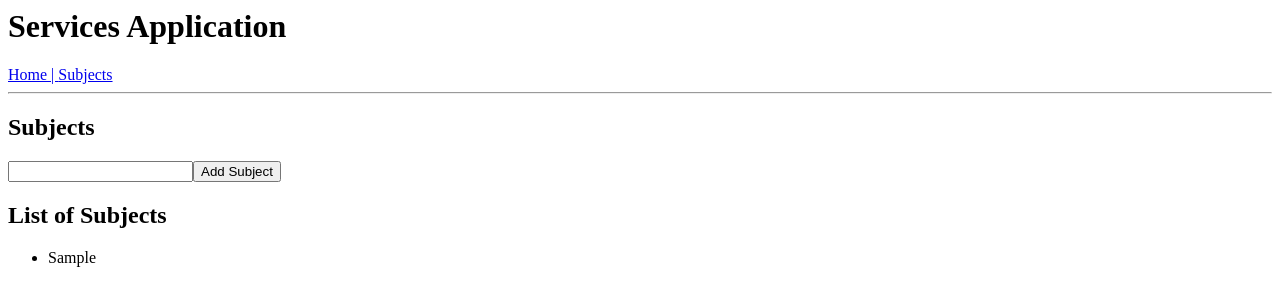
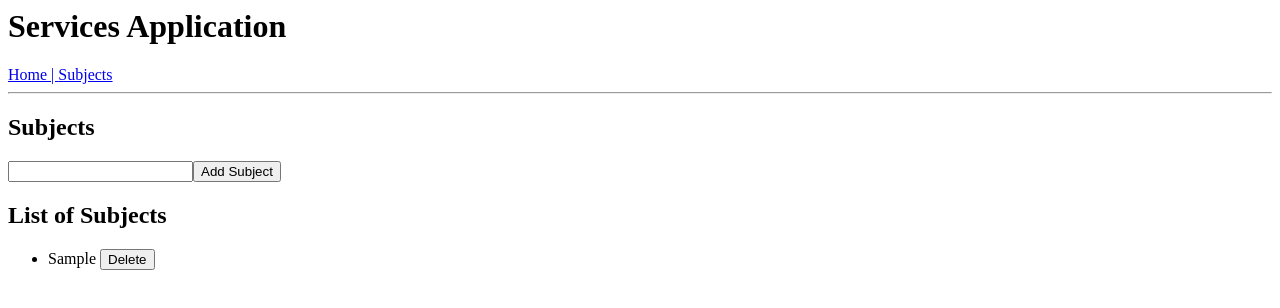
Before and after one commit to thayllaa/ServicesApplication, an Angular app: page /subjects in a window 1280 px wide. Both pictures are taken after typing "Sample" into the empty fields and a click on the button "Add Subject". Shown: the top 308 px of the page. Built offline with nearby package versions, Linux system fonts and the light colour scheme.

Commit message:
1 file modified

```diff
--- a/src/app/subjects/subjects.component.html
+++ b/src/app/subjects/subjects.component.html
@@ -10,5 +10,6 @@
 <ul>
   <li *ngFor="let subject of subjects.getList(), index as i">
     {{ subject.title }}
+    <button (click)="subjects.remove(i)"> Delete </button>
   </li>
 </ul>
```
